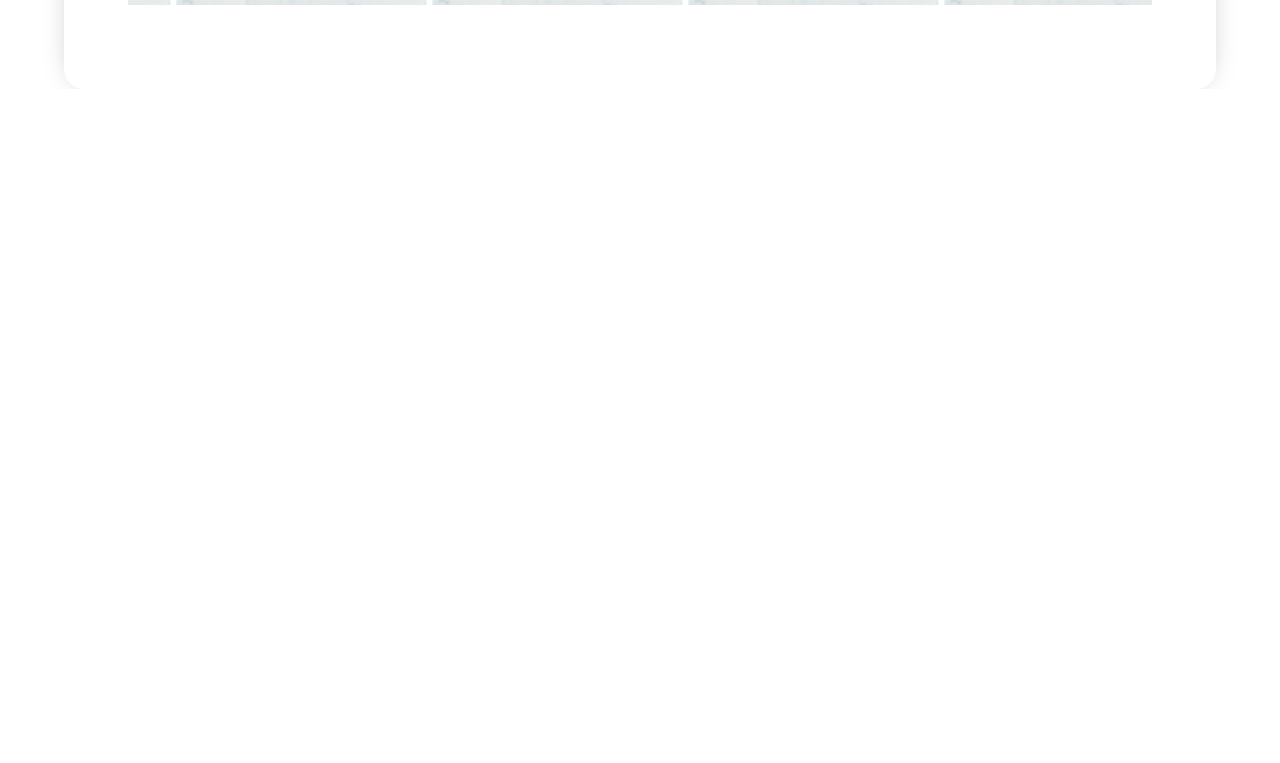
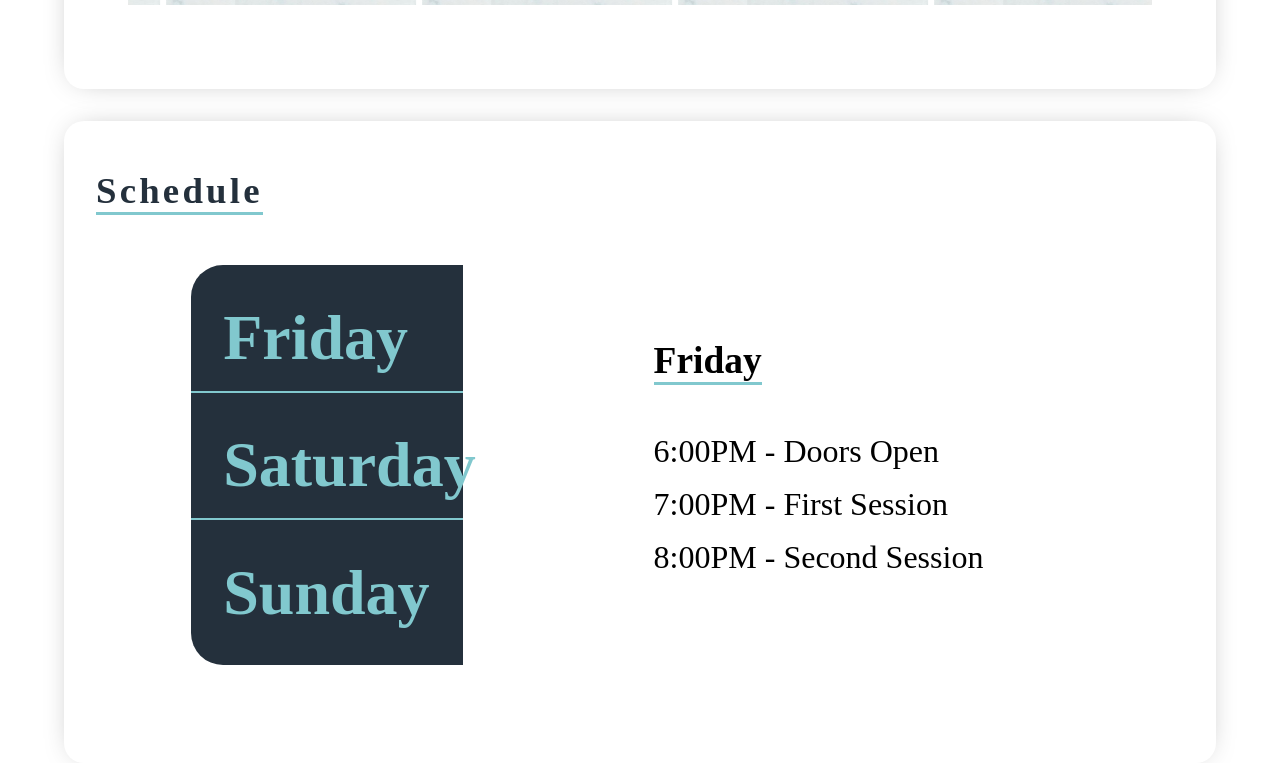
Before and after one commit to rmscrlos/enjoy, a React (Create React App) app: page / in a window 1280 px wide. Shown: the part 1041-1804 px from the top of the page. Before the commit the page ends 1130 px from the top, so only its background shows below. Built offline with nearby package versions, Linux system fonts and the light colour scheme.

Commit message:
some buttons to manipulates date through state

```diff
--- a/src/App.js
+++ b/src/App.js
@@ -2,6 +2,7 @@ import './App.css';
 import Navbar from './components/navbar/Navbar';
 import Showcase from './components/showcase/Showcase';
 import Speakers from './components/speakers/Speakers';
+import Schedule from './components/schedule/Schedule';
 
 function App() {
   return (
@@ -9,6 +10,7 @@ function App() {
       <Navbar />
       <Showcase />
       <Speakers />
+      <Schedule />
     </div>
   );
 }
--- a/src/components/navbar/Navbar.css
+++ b/src/components/navbar/Navbar.css
@@ -12,7 +12,8 @@
 .nav__container h1 {
 	font-size: 3rem;
 	letter-spacing: .3rem;
-	color: #1B222Aff;
+	color: #24303c;
+	/* border-bottom: 3px solid #81c8ce; */
 }
 
 .nav__menu {
@@ -23,7 +24,7 @@
 	margin: 0 2rem;
 	background: #81C8CEff;
 	padding: .7rem 2rem;
-	color: #1B222Aff;
+	color: #24303c;
 	text-decoration: none;
 	font-size: 1.5rem;
 }
--- /dev/null
+++ b/src/components/schedule/Schedule.css
@@ -0,0 +1,66 @@
+.schedule {
+	width: 90%;
+	margin: 0 auto;
+	box-shadow: 0px 0px 30px -12px rgba(0, 0, 0, 0.38);
+	padding: 3rem 2rem;
+	border-radius: 20px;
+	font-family: "Staatliches", sans-seriff;
+}
+
+.schedule h1 {
+	letter-spacing: .2rem;
+	font-size: 2.3rem;
+	color: #24303c;
+	border-bottom: 3px solid #81c8ce;
+	display: inline-block;
+}
+
+.schedule__container {
+	height: 500px;
+	display: flex;
+	justify-content: space-around;
+	align-items: center;
+}
+
+.days {
+	background: #24303c;
+	height: 80%;
+	width: 25%;
+	display: flex;
+	flex-direction: column;
+	justify-content: space-evenly;
+	/* border: 2px solid red; */
+	border-top-left-radius: 2rem;
+	border-bottom-left-radius: 2rem;
+	flex-shrink: 1;
+}
+
+.days h2 {
+	border-bottom: 2px solid #81c8ce;
+	font-size: 4rem;
+	color: #81c8ce;
+	padding: 1rem 0 1rem 2rem;
+	cursor: pointer;
+}
+
+.days h2:last-child {
+	border: none;
+}
+
+.info {
+	width: 40%;
+}
+
+.friday {
+	font-size: 2rem;
+}
+
+.friday h3 {
+	border-bottom: 3px solid #81c8ce;
+	display: inline-block;
+	margin-bottom: 2rem;
+}
+
+.friday ul p {
+	margin: 1rem 0;
+}
--- /dev/null
+++ b/src/components/schedule/Schedule.js
@@ -0,0 +1,66 @@
+import React, {useState} from 'react'
+import "./Schedule.css"
+
+function Schedule() {
+
+  const [show, setShow] = useState("friday")
+
+
+
+  return (
+    <div className="schedule">
+      <h1>Schedule</h1>
+      <div className="schedule__container">
+        <div className="days">
+          <h2 onClick={() => setShow("friday")}>Friday</h2>
+          <h2 onClick={() => setShow("saturday")}>Saturday</h2>
+          <h2 onClick={() => setShow("sunday")}>Sunday</h2>
+        </div>
+        <div className="info">
+          { show === 'friday' && <div className="friday day" >
+              <h3>Friday</h3>
+              <ul>
+                <p>6:00PM - Doors Open</p>
+                <p>7:00PM - First Session</p>
+                <p>8:00PM - Second Session</p>
+              </ul>
+            </div>
+          }
+          { show === 'saturday' && <div className="saturday day">
+            <h3>Saturday</h3>
+              <ul>
+                <p>9:00AM - Doors Open</p>
+                <p>10:00AM - Third Session</p>
+                <p>11:00AM - Fourth Session</p>
+                <p>12:00AM - Lunch Break</p>
+              </ul>
+
+              <ul>
+                <p>1:OOPM - Workshop (Evangelism Training)</p>
+                <p>1:3OPM - Panel (Evangelism Q&A)</p>
+              </ul>
+
+              <ul>
+                <p>6:00PM - Doors Open</p>
+                <p>7:00PM - Fifth Session</p>
+                <p>8:00PM - Sixth Session</p>
+                <p>8:45PM - Call for Action</p>
+              </ul>
+            </div>
+          }
+          {show === 'sunday' && <div className="sunday day">
+              <h3>Sunday</h3>
+              <ul>
+                <p>10:00AM - Doors Open</p>
+                <p>10:30AM - Seventh Session</p>
+                <p>10:00AM - Closing</p>
+              </ul>
+            </div>
+          }
+        </div>
+      </div>
+    </div>
+  )
+}
+
+export default Schedule
--- a/src/components/speakers/Speakers.css
+++ b/src/components/speakers/Speakers.css
@@ -1,6 +1,7 @@
 .speakers {
 	width: 90%;
-	margin: 0 auto;
+	margin: 0 auto 2rem;
+
 	box-shadow: 0px 0px 30px -12px rgba(0, 0, 0, 0.38);
 	padding: 3rem 2rem;
 	border-radius: 20px;
```
